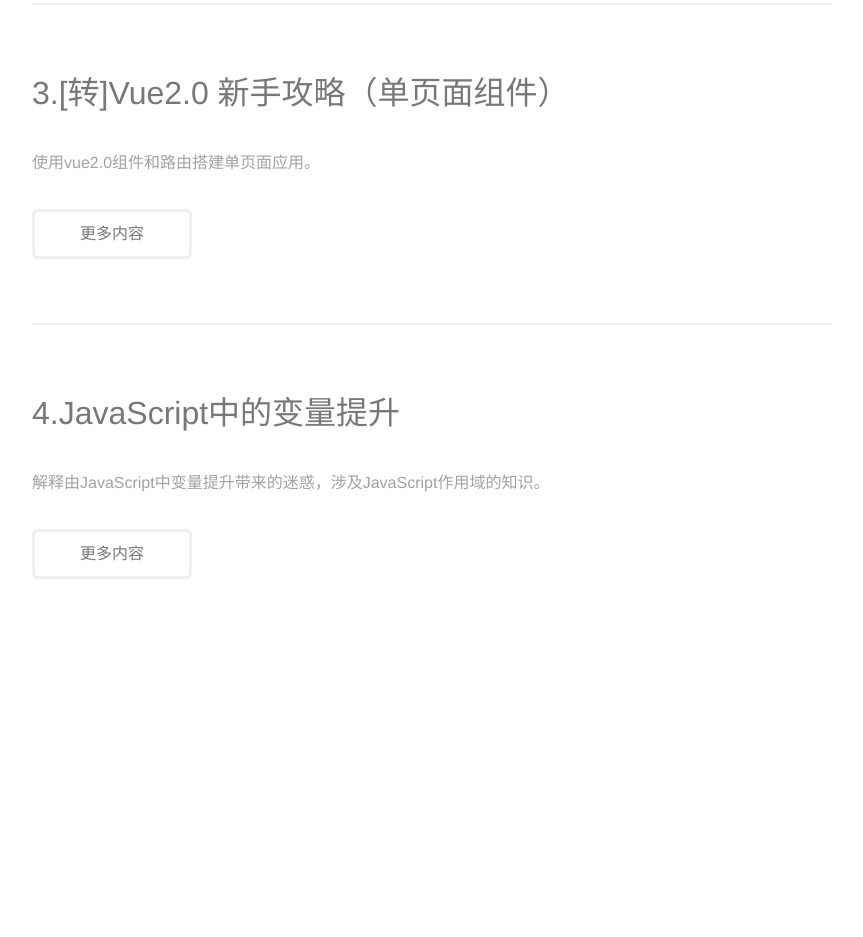
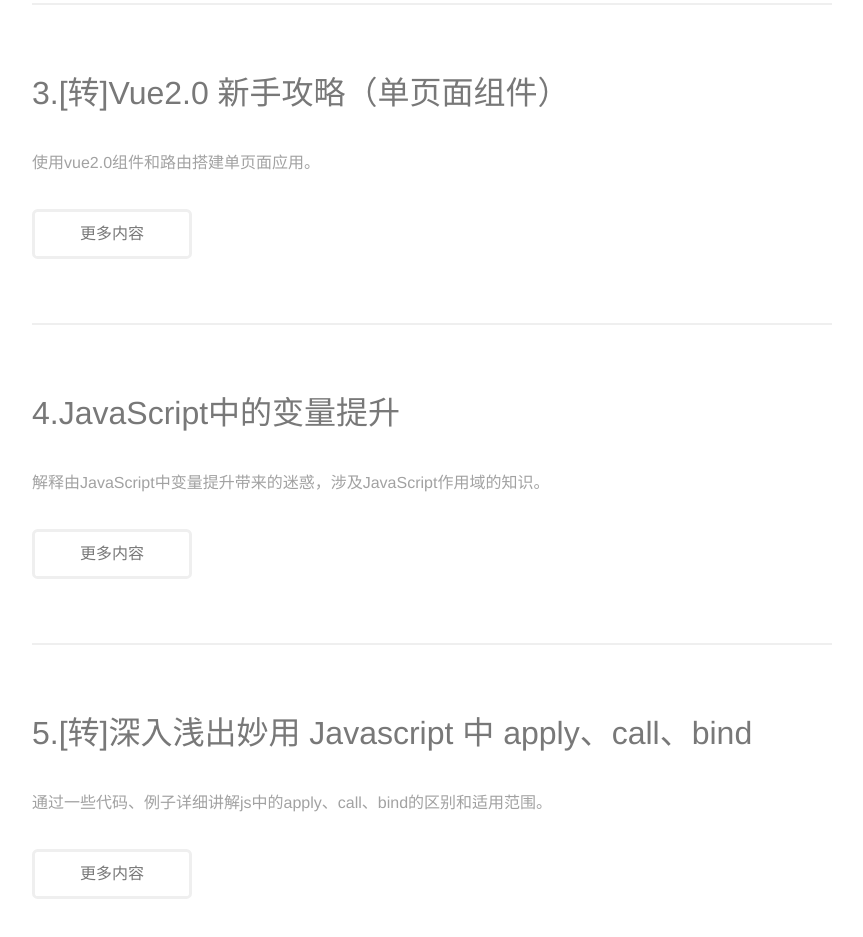
Before and after one commit to lx3133584/myblog, a plain HTML site: page javascript/index.html in a window 1280 px wide. Shown: the part 827-1764 px from the top of the page, without its empty margins (400-1263 px from the left). Before the commit the page ends 1486 px from the top, so only its background shows below. Drawn offline with Linux system fonts and the light colour scheme.

Commit message:
转载js新博文

```diff
--- a/javascript/index.html
+++ b/javascript/index.html
@@ -65,6 +65,16 @@
             <li><a href="4.html" class="button">更多内容</a></li>
         </ul>
     </section>
+    <!-- five -->
+    <section id="five">
+        <header class="major">
+            <h2>5.[转]深入浅出妙用 Javascript 中 apply、call、bind</h2>
+        </header>
+        <p>通过一些代码、例子详细讲解js中的apply、call、bind的区别和适用范围。</p>
+        <ul class="actions">
+            <li><a href="http://web.jobbole.com/83642/" class="button">更多内容</a></li>
+        </ul>
+    </section>
 
 
 
```
Also changed, not shown: index.html (+1 -1 lines).
